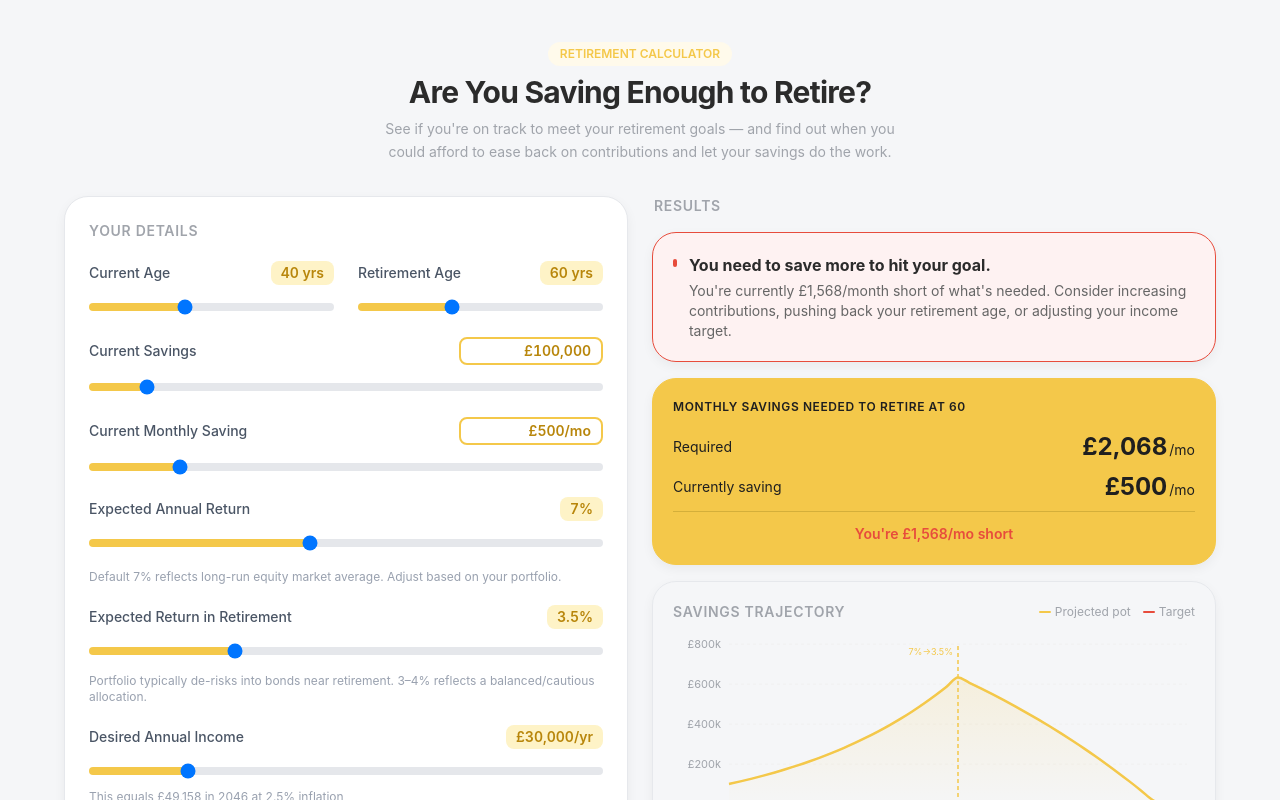
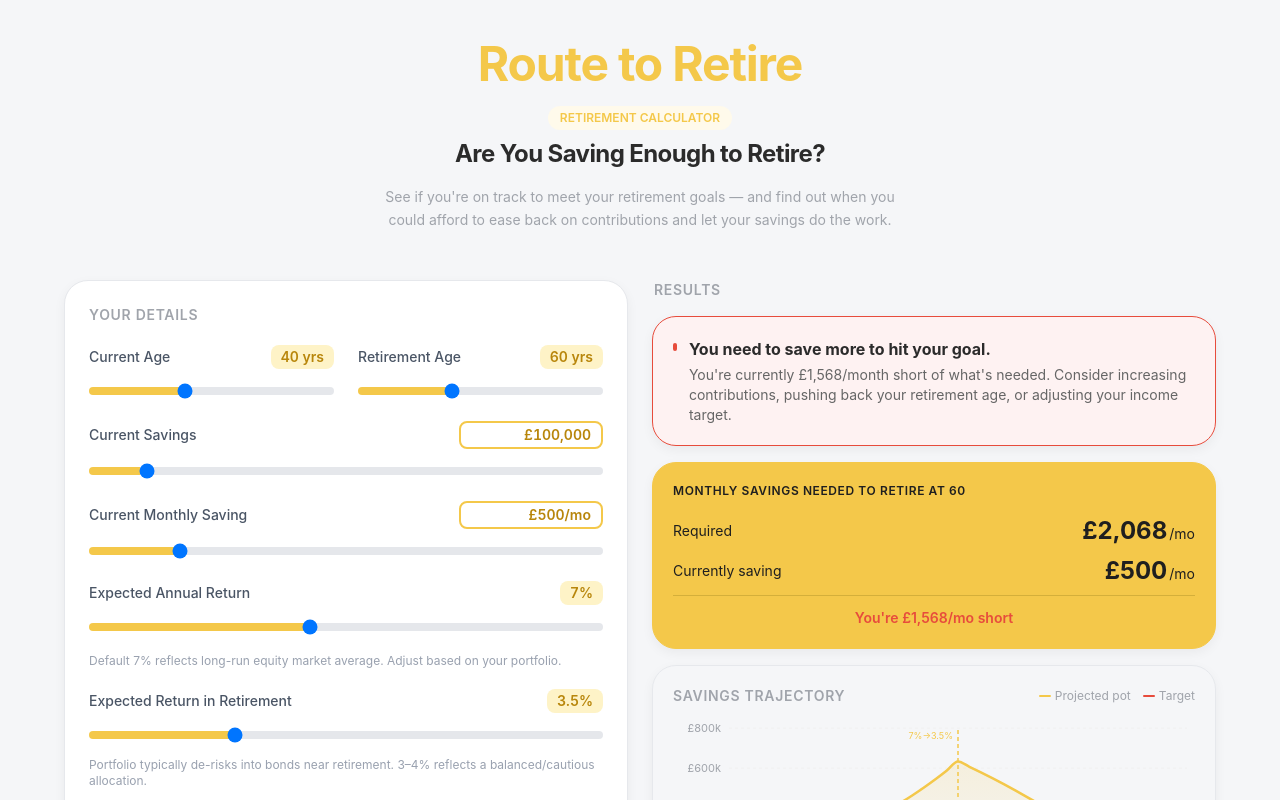
Before and after one commit to EarthFir/route-to-retire, a React (Vite) app: page / in a window 1280 px wide. Shown: the top 800 px of the page. Built offline with nearby package versions, Linux system fonts and the light colour scheme.

Commit message:
Add prominent 'Route to Retire' branding to page header
Co-Authored-By: Claude Haiku 4.5 <noreply@anthropic.com>

```diff
--- a/src/components/RetirementCalculator.jsx
+++ b/src/components/RetirementCalculator.jsx
@@ -692,11 +692,12 @@ export default function RetirementCalculator() {
       <div className="w-full max-w-6xl mx-auto">
 
         {/* Header */}
-        <div className="text-center space-y-2 mb-8">
+        <div className="text-center space-y-4 mb-12">
+          <h1 className="text-5xl font-bold tracking-tight" style={{ color: '#F4C84A' }}>Route to Retire</h1>
           <div className="inline-flex items-center gap-2 text-xs font-semibold px-3 py-1 rounded-full mb-2" style={{ backgroundColor: '#FFFAEB', color: '#F4C84A' }}>
             RETIREMENT CALCULATOR
           </div>
-          <h1 className="text-3xl font-bold tracking-tight" style={{ color: '#2B2B2B' }}>Are You Saving Enough to Retire?</h1>
+          <h2 className="text-2xl font-bold tracking-tight" style={{ color: '#2B2B2B' }}>Are You Saving Enough to Retire?</h2>
           <p className="text-sm leading-relaxed max-w-lg mx-auto" style={{ color: '#A0A4AB' }}>
             See if you're on track to meet your retirement goals — and find out when you could afford to ease back on contributions and let your savings do the work.
           </p>
```
